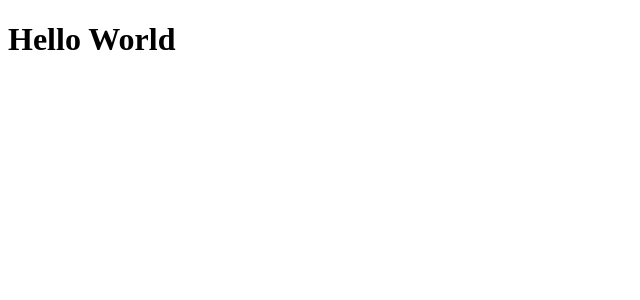
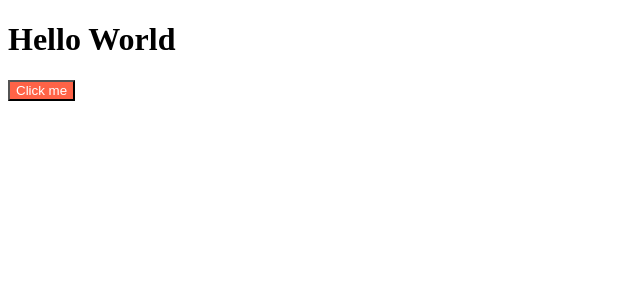
Before and after one commit to samsepi0l-1337/react-for-beginners, a React (Create React App) app in the folder react-app/: page / in a window 1280 px wide. Shown: the top 300 px of the page, without its empty margins (0-640 px from the left). Built offline with nearby package versions, Linux system fonts and the light colour scheme.

Commit message:
Update React app dependencies and add Button component with styling

```diff
--- a/react-app/src/App.js
+++ b/react-app/src/App.js
@@ -1,7 +1,10 @@
+import Button from './Button';
+
 function App() {
   return (
     <div>
-      <h1>Hello World</h1>
+      <h1> Hello World</h1>
+      <Button text='Click me' />
     </div>
   );
 }
--- /dev/null
+++ b/react-app/src/Button.js
@@ -0,0 +1,11 @@
+import PropTypes from 'prop-types';
+
+function Button({ text }) {
+  return <button>{text}</button>;
+}
+
+Button.propTypes = {
+  text: PropTypes.string.isRequired,
+};
+
+export default Button;
--- a/react-app/src/index.js
+++ b/react-app/src/index.js
@@ -1,6 +1,7 @@
 import React from 'react';
 import ReactDOM from 'react-dom/client';
 import App from './App';
+import './styles.css';
 
 const root = ReactDOM.createRoot(document.getElementById('root'));
 root.render(
--- /dev/null
+++ b/react-app/src/styles.css
@@ -0,0 +1,4 @@
+button {
+  color: white;
+  background-color: tomato;
+}
```
Also changed, not shown: react-app/package.json (+4 -7 lines), react-app/public/index.html (+5 -20 lines).
